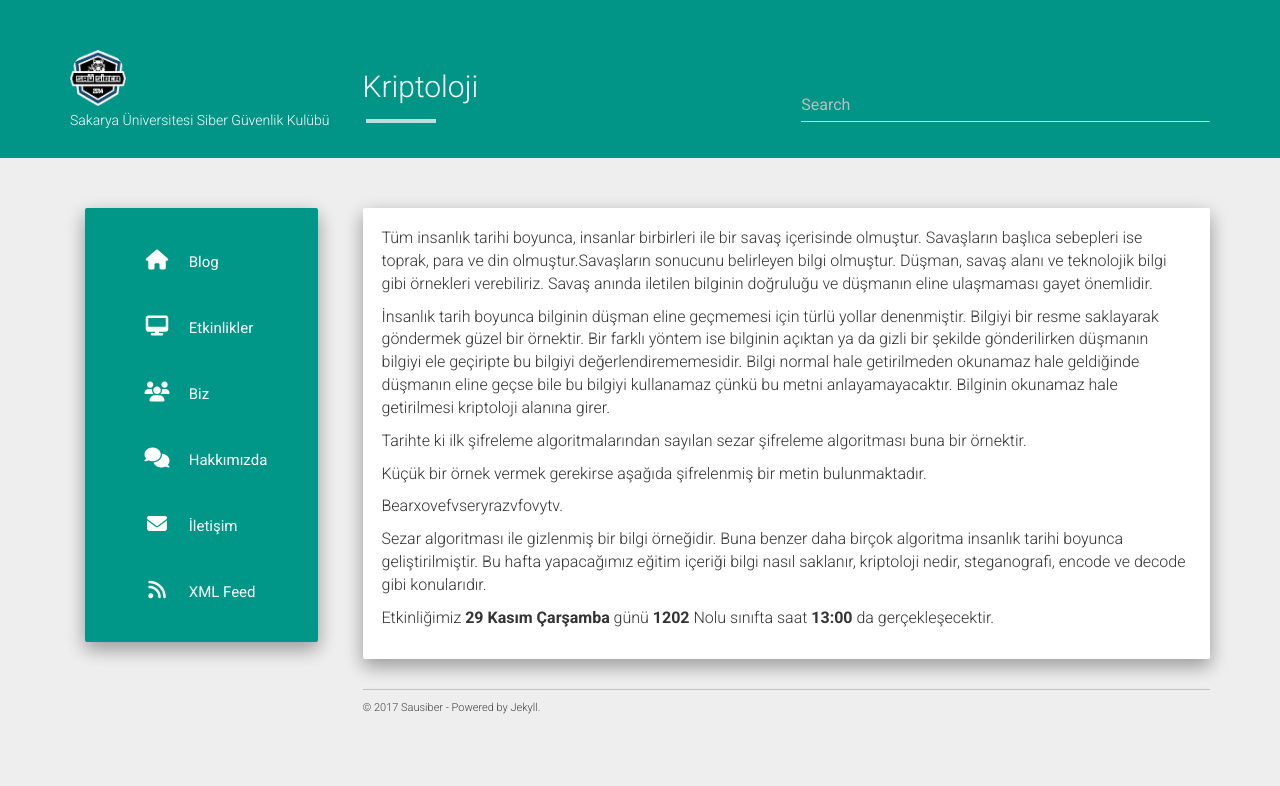
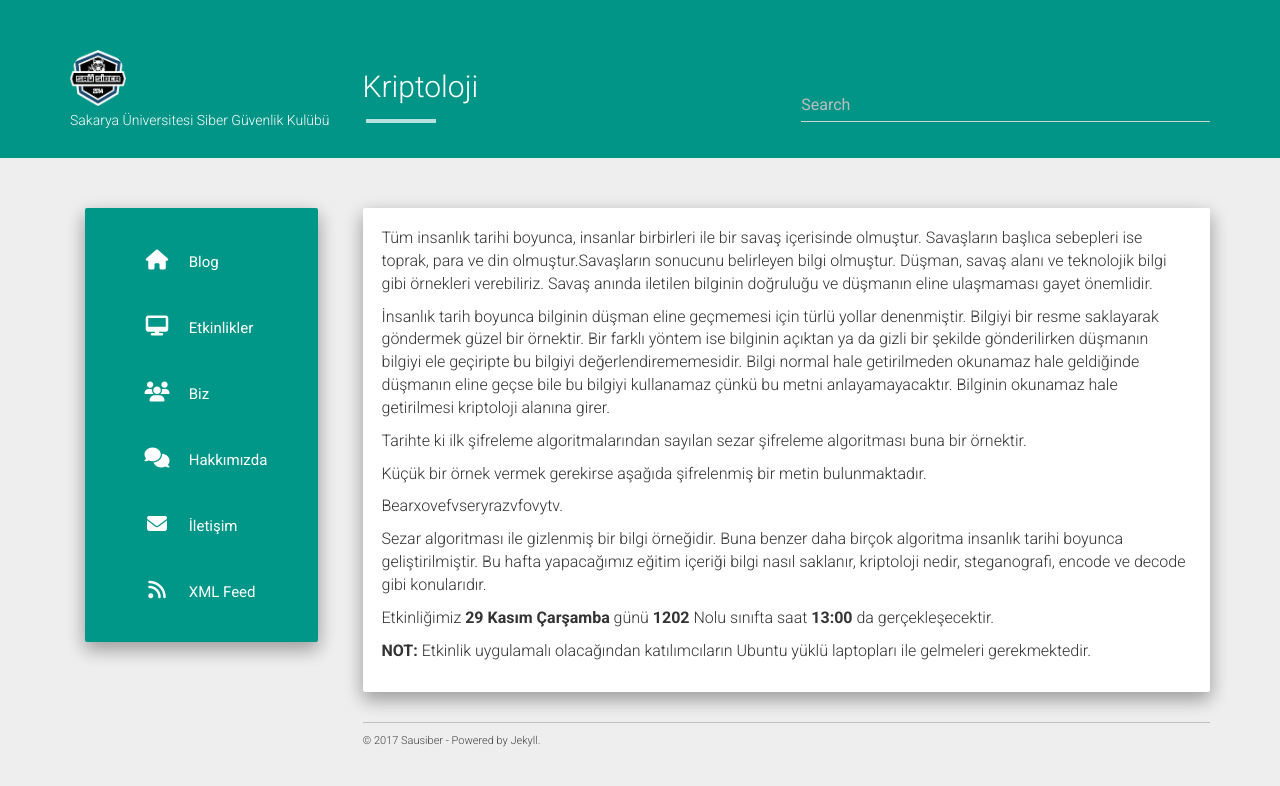
Before and after one commit to sausiber/old-website, a Jekyll site: the page built from static/projects/kriptoloji.md, in a window 1280 px wide. Shown: the top 786 px of the page. Built offline with Jekyll 4.4.1, drawn with Linux system fonts in a browser that asks for light colours; nearby versions of some CDN libraries.

Commit message:
Update kriptoloji.md

```diff
--- a/static/projects/kriptoloji.md
+++ b/static/projects/kriptoloji.md
@@ -17,3 +17,5 @@ Bearxovefvseryrazvfovytv.
 Sezar algoritması ile gizlenmiş bir bilgi örneğidir. Buna benzer daha birçok algoritma insanlık tarihi boyunca geliştirilmiştir. Bu hafta yapacağımız eğitim içeriği bilgi nasıl saklanır, kriptoloji nedir, steganografi, encode ve decode gibi konularıdır.
 
 Etkinliğimiz <b>29 Kasım Çarşamba</b> günü <b>1202</b> Nolu sınıfta saat <b>13:00</b> da gerçekleşecektir.
+
+<b>NOT:</b> Etkinlik uygulamalı olacağından katılımcıların Ubuntu yüklü laptopları ile gelmeleri gerekmektedir.
```
